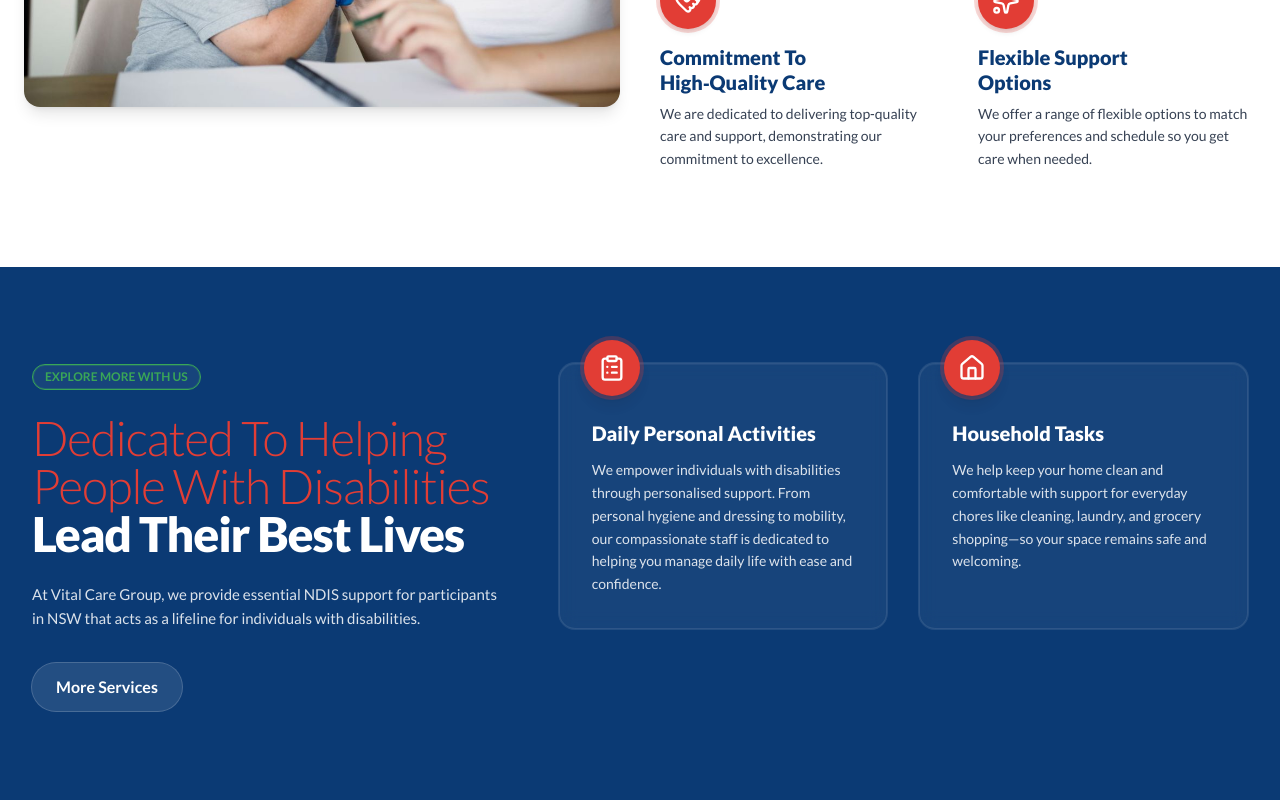
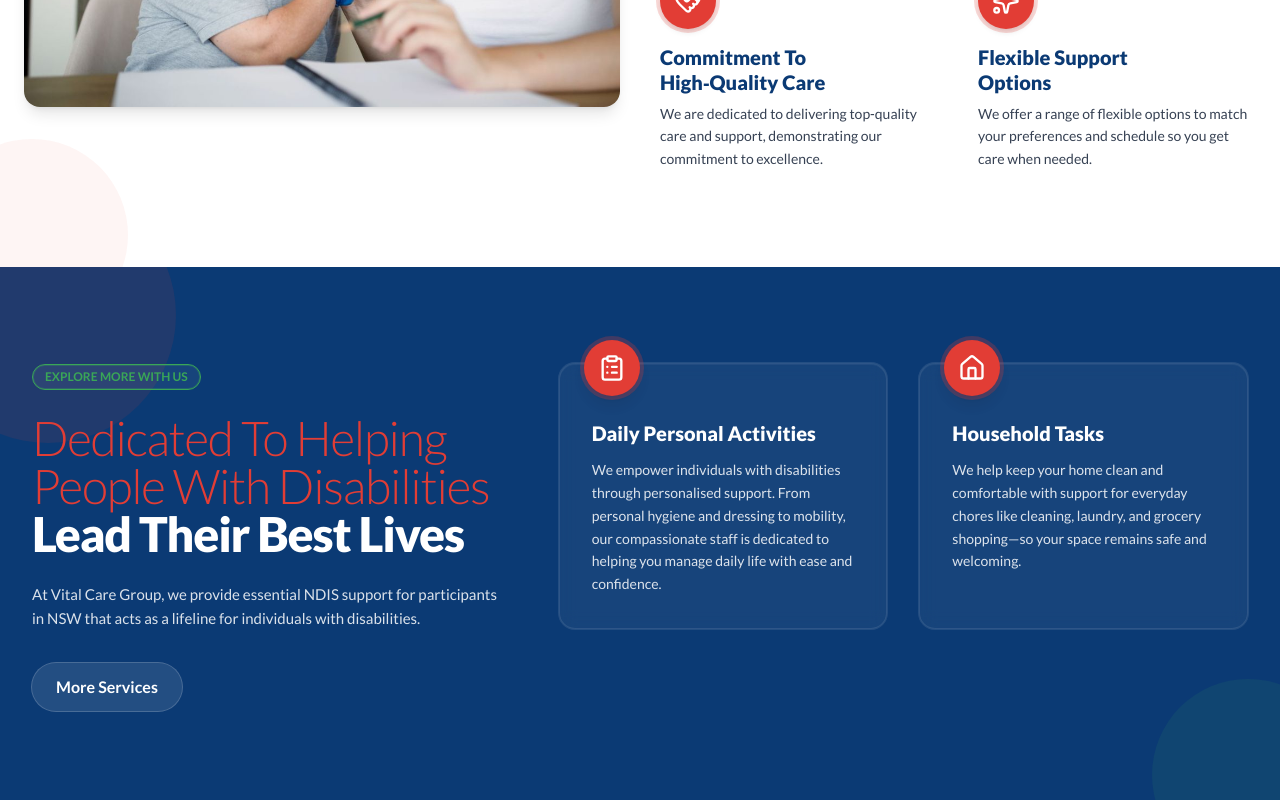
Before and after one commit to abishek12/vital-care-front-end, a Next.js app: page / in a window 1280 px wide. Shown: the part 1660-2460 px from the top of the page. Built offline with nearby package versions, Linux system fonts and the light colour scheme.

Commit message:
feat: enhance AboutSection, HomeTestimonial, and ServiceSection with animations using framer-motion

```diff
--- a/src/components/Home/AboutSection.jsx
+++ b/src/components/Home/AboutSection.jsx
@@ -1,3 +1,4 @@
+"use client";
 import {
   UserRound,
   ClipboardPlus,
@@ -6,25 +7,108 @@ import {
 } from "lucide-react";
 import Link from "next/link";
 
+import { motion } from "framer-motion";
+
 export default function AboutSection() {
+  const containerVariants = {
+    hidden: { opacity: 0 },
+    visible: {
+      opacity: 1,
+      transition: {
+        staggerChildren: 0.15,
+        delayChildren: 0.2,
+      },
+    },
+  };
+
+  const itemVariants = {
+    hidden: {
+      y: 30,
+      opacity: 0,
+      scale: 0.95,
+    },
+    visible: {
+      y: 0,
+      opacity: 1,
+      scale: 1,
+      transition: {
+        duration: 0.6,
+        ease: "easeOut",
+      },
+    },
+  };
+
+  const imageVariants = {
+    hidden: {
+      x: -50,
+      opacity: 0,
+      rotate: -2,
+    },
+    visible: {
+      x: 0,
+      opacity: 1,
+      rotate: 0,
+      transition: {
+        duration: 0.8,
+        ease: "easeOut",
+      },
+    },
+  };
+
+  const featureContainerVariants = {
+    hidden: { opacity: 0 },
+    visible: {
+      opacity: 1,
+      transition: {
+        staggerChildren: 0.1,
+        delayChildren: 0.4,
+      },
+    },
+  };
+
   return (
-    <section
+    <motion.section
       id="about"
       aria-labelledby="about-heading"
-      className="relative bg-white"
+      className="relative bg-white overflow-hidden"
+      initial="hidden"
+      whileInView="visible"
+      viewport={{ once: true, amount: 0.3 }}
+      variants={containerVariants}
     >
-      <div className="mx-auto max-w-7xl px-4 py-16 md:px-6 md:py-24">
+      {/* Background decorative elements */}
+      <motion.div
+        className="absolute -top-24 -right-24 w-64 h-64 rounded-full bg-[#0b3a74]/5"
+        initial={{ scale: 0, opacity: 0 }}
+        whileInView={{ scale: 1, opacity: 1 }}
+        viewport={{ once: true }}
+        transition={{ delay: 0.5, duration: 1, ease: "easeOut" }}
+      />
+      <motion.div
+        className="absolute -bottom-16 -left-16 w-48 h-48 rounded-full bg-[#e23d35]/5"
+        initial={{ scale: 0, opacity: 0 }}
+        whileInView={{ scale: 1, opacity: 1 }}
+        viewport={{ once: true }}
+        transition={{ delay: 0.7, duration: 1, ease: "easeOut" }}
+      />
+
+      <div className="mx-auto max-w-7xl px-4 py-16 md:px-6 md:py-24 relative z-10">
         {/* Row 1: Copy left, image right */}
         <div className="grid grid-cols-1 items-center gap-10 md:grid-cols-12">
           {/* Left copy */}
-          <div className="md:col-span-7">
-            <div className="inline-flex items-center rounded-full border border-[#3aa657] bg-white px-3 py-1 text-xs font-semibold text-[#3aa657] ring-1 ring-inset ring-[#3aa657]/30">
+          <motion.div className="md:col-span-7" variants={itemVariants}>
+            <motion.div
+              className="inline-flex items-center rounded-full border border-[#3aa657] bg-white px-3 py-1 text-xs font-semibold text-[#3aa657] ring-1 ring-inset ring-[#3aa657]/30"
+              whileHover={{ scale: 1.05 }}
+              transition={{ type: "spring", stiffness: 400, damping: 10 }}
+            >
               WHO WE ARE
-            </div>
+            </motion.div>
 
-            <h2
+            <motion.h2
               id="about-heading"
               className="mt-4 text-4xl tracking-tight sm:text-5xl"
+              variants={itemVariants}
             >
               <span className="text-[#e23d35] font-light">
                 Personalised Support For
@@ -33,69 +117,89 @@ export default function AboutSection() {
               <span className="text-[#0b3a74] font-extrabold">
                 A Brighter Future
               </span>
-            </h2>
+            </motion.h2>
 
-            <div className="mt-5 max-w-2xl space-y-4 text-[15px] leading-relaxed text-gray-700">
-              <p>
+            <motion.div
+              className="mt-5 max-w-2xl space-y-4 text-[15px] leading-relaxed text-gray-700"
+              variants={itemVariants}
+            >
+              <motion.p variants={itemVariants}>
                 At Vital Care Group, the challenges faced by individuals with
                 disabilities serve as our driving force, especially the struggle
                 for access to essential services and personalised care. We
                 believe everyone deserves more than just care—they deserve
                 dignity, choice, and meaningful opportunities.
-              </p>
-              <p>
+              </motion.p>
+              <motion.p variants={itemVariants}>
                 As a trusted NDIS service provider in NSW, we aim to offer
                 personalised in‑home and community support that truly makes a
                 difference. Our team brings extensive experience across a wide
                 range of clinical and educational settings in the disability
                 sector.
-              </p>
-            </div>
+              </motion.p>
+            </motion.div>
 
-            <div className="mt-7">
+            <motion.div className="mt-7" variants={itemVariants}>
               <Link
                 href="/about"
-                className="inline-flex items-center rounded-full bg-[#0b3a74] px-5 py-2.5 text-sm font-semibold text-white shadow-sm hover:bg-[#0a3366] focus-visible:outline focus-visible:outline-2 focus-visible:outline-offset-2 focus-visible:outline-[#0b3a74]"
+                className="inline-flex items-center rounded-full bg-[#0b3a74] px-5 py-2.5 text-sm font-semibold text-white shadow-sm hover:bg-[#0a3366] focus-visible:outline focus-visible:outline-2 focus-visible:outline-offset-2 focus-visible:outline-[#0b3a74] transition-all duration-300 hover:shadow-lg"
               >
                 Our Story
               </Link>
-            </div>
-          </div>
+            </motion.div>
+          </motion.div>
 
           {/* Right image */}
-          <div className="md:col-span-5">
+          <motion.div
+            className="md:col-span-5"
+            variants={imageVariants}
+            whileHover={{
+              scale: 1.02,
+              transition: { duration: 0.3 },
+            }}
+          >
             {/* eslint-disable-next-line @next/next/no-img-element */}
             <img
               src="/images/Vital-Care-Group-9.jpg"
               alt="Participants smiling together outdoors"
               className="aspect-[16/10] w-full rounded-2xl object-cover shadow-lg"
             />
-          </div>
+          </motion.div>
         </div>
 
         {/* Row 2: Image left, Features right */}
         <div className="mt-12 grid grid-cols-1 items-start gap-10 md:mt-16 md:grid-cols-12">
           {/* Left image */}
-          <div className="md:col-span-6">
+          <motion.div
+            className="md:col-span-6"
+            variants={imageVariants}
+            whileHover={{
+              scale: 1.02,
+              transition: { duration: 0.3 },
+            }}
+          >
             {/* eslint-disable-next-line @next/next/no-img-element */}
             <img
               src="/images/Vital-Care-Group-10.jpg"
               alt="Support worker and participant celebrating together"
               className="aspect-[16/10] w-full rounded-2xl object-cover shadow-lg"
             />
-          </div>
+          </motion.div>
 
           {/* Right features */}
-          <div className="md:col-span-6">
+          <motion.div
+            className="md:col-span-6"
+            variants={featureContainerVariants}
+          >
             <div className="grid grid-cols-1 gap-x-10 gap-y-10 sm:grid-cols-2">
-              {features.map((f) => (
-                <Feature key={f.title1} {...f} />
+              {features.map((f, index) => (
+                <Feature key={f.title1} {...f} index={index} />
               ))}
             </div>
-          </div>
+          </motion.div>
         </div>
       </div>
-    </section>
+    </motion.section>
   );
 }
 
@@ -126,17 +230,76 @@ const features = [
   },
 ];
 
-function Feature({ icon: Icon, title1, title2, desc }) {
+function Feature({ icon: Icon, title1, title2, desc, index }) {
+  const featureVariants = {
+    hidden: {
+      y: 30,
+      opacity: 0,
+      scale: 0.95,
+    },
+    visible: {
+      y: 0,
+      opacity: 1,
+      scale: 1,
+      transition: {
+        duration: 0.6,
+        ease: "easeOut",
+        delay: index * 0.1,
+      },
+    },
+  };
+
+  const iconVariants = {
+    hidden: {
+      scale: 0,
+      rotate: -180,
+    },
+    visible: {
+      scale: 1,
+      rotate: 0,
+      transition: {
+        type: "spring",
+        stiffness: 200,
+        damping: 15,
+        delay: index * 0.1 + 0.2,
+      },
+    },
+    hover: {
+      scale: 1.1,
+      rotate: 5,
+      transition: { duration: 0.2 },
+    },
+  };
+
   return (
-    <div className="flex flex-col">
-      <div className="mb-4 inline-flex size-14 items-center justify-center rounded-full bg-[#e23d35] text-white shadow-md ring-4 ring-[#e23d35]/20">
+    <motion.div
+      className="flex flex-col"
+      variants={featureVariants}
+      whileHover={{
+        y: -5,
+        transition: { duration: 0.2 },
+      }}
+    >
+      <motion.div
+        className="mb-4 inline-flex size-14 items-center justify-center rounded-full bg-[#e23d35] text-white shadow-md ring-4 ring-[#e23d35]/20"
+        variants={iconVariants}
+        whileHover="hover"
+      >
         <Icon className="size-7" aria-hidden="true" />
-      </div>
+      </motion.div>
       <h3 className="text-xl font-extrabold leading-tight text-[#0b3a74]">
         <span className="block">{title1}</span>
         <span className="block">{title2}</span>
       </h3>
-      <p className="mt-2 text-sm leading-relaxed text-gray-700">{desc}</p>
-    </div>
+      <motion.p
+        className="mt-2 text-sm leading-relaxed text-gray-700"
+        initial={{ opacity: 0 }}
+        whileInView={{ opacity: 1 }}
+        viewport={{ once: true }}
+        transition={{ delay: index * 0.1 + 0.4, duration: 0.5 }}
+      >
+        {desc}
+      </motion.p>
+    </motion.div>
   );
 }
--- a/src/components/Home/HomeTestimonial.jsx
+++ b/src/components/Home/HomeTestimonial.jsx
@@ -1,11 +1,11 @@
 "use client";
 
-import Link from "next/link";
 import { Star } from "lucide-react";
 import { Swiper, SwiperSlide } from "swiper/react";
 import { Pagination } from "swiper/modules";
 import "swiper/css";
 import "swiper/css/pagination";
+import { motion } from "framer-motion";
 
 import BookAssessmentDrawer from "../Buton/AssessmentButton";
 
@@ -37,11 +37,36 @@ export default function HomeTestimonial() {
     },
   ];
 
+  const containerVariants = {
+    hidden: { opacity: 0 },
+    visible: {
+      opacity: 1,
+      transition: {
+        staggerChildren: 0.2,
+      },
+    },
+  };
+
+  const itemVariants = {
+    hidden: { y: 20, opacity: 0 },
+    visible: {
+      y: 0,
+      opacity: 1,
+      transition: {
+        duration: 0.5,
+      },
+    },
+  };
+
   return (
-    <section
+    <motion.section
       id="testimonials"
       aria-labelledby="testimonials-heading"
       className="relative isolate text-white"
+      initial="hidden"
+      whileInView="visible"
+      viewport={{ once: true, amount: 0.2 }}
+      variants={containerVariants}
     >
       {/* Background */}
       <div
@@ -52,7 +77,7 @@ export default function HomeTestimonial() {
 
       <div className="mx-auto grid max-w-7xl grid-cols-1 items-start gap-10 px-4 py-16 md:grid-cols-12 md:px-6 md:py-24">
         {/* Left section */}
-        <div className="md:col-span-5">
+        <motion.div className="md:col-span-5" variants={itemVariants}>
           <div className="inline-flex items-center rounded-full border border-[#3aa657] bg-white/5 px-3 py-1 text-xs font-semibold text-[#3aa657] ring-1 ring-inset ring-[#3aa657]/30">
             TESTIMONIALS
           </div>
@@ -81,10 +106,10 @@ export default function HomeTestimonial() {
               }
             />{" "}
           </div>
-        </div>
+        </motion.div>
 
         {/* Right section (Carousel) */}
-        <div className="md:col-span-7">
+        <motion.div className="md:col-span-7" variants={itemVariants}>
           <Swiper
             modules={[Pagination]}
             spaceBetween={20}
@@ -101,15 +126,23 @@ export default function HomeTestimonial() {
               </SwiperSlide>
             ))}
           </Swiper>
+        </motion.div>
       </div>
-      </div>
-    </section>
+    </motion.section>
   );
 }
 
 function TestimonialCard({ name, role, rating, quote }) {
+  const cardVariants = {
+    hidden: { scale: 0.95, opacity: 0 },
+    visible: { scale: 1, opacity: 1, transition: { duration: 0.4 } },
+  };
+
   return (
-    <article className="overflow-hidden rounded-3xl bg-white/90 text-gray-900 shadow-xl backdrop-blur">
+    <motion.article
+      className="overflow-hidden rounded-3xl bg-white/90 text-gray-900 shadow-xl backdrop-blur"
+      variants={cardVariants}
+    >
       <div className="bg-[var(--primary-blue)] px-6 py-4 text-white">
         <div className="text-sm font-extrabold">— {name}</div>
         <div className="mt-1 flex items-center justify-between gap-3 text-xs">
@@ -120,11 +153,21 @@ function TestimonialCard({ name, role, rating, quote }) {
       <div className="px-6 py-5 text-sm leading-relaxed text-gray-800">
         <p>{quote}</p>
       </div>
-    </article>
+    </motion.article>
   );
 }
 
 function Stars({ count = 5 }) {
+  const starVariants = {
+    hidden: { opacity: 0 },
+    visible: (i) => ({
+      opacity: 1,
+      transition: {
+        delay: i * 0.1,
+      },
+    }),
+  };
+
   return (
     <div
       className="flex items-center gap-0.5"
@@ -134,14 +177,21 @@ function Stars({ count = 5 }) {
       {Array.from({ length: 5 }).map((_, i) => {
         const filled = i < count;
         return (
+          <motion.div
+            key={i}
+            custom={i}
+            initial="hidden"
+            animate="visible"
+            variants={starVariants}
+          >
             <Star
-            key={i}
               className={`size-4 ${
                 filled ? "text-[var(--primary-red)]" : "text-white/50"
               }`}
               strokeWidth={filled ? 0 : 2}
               fill={filled ? "currentColor" : "none"}
             />
+          </motion.div>
         );
       })}
     </div>
--- a/src/components/Home/ServiceSection.jsx
+++ b/src/components/Home/ServiceSection.jsx
@@ -1,83 +1,245 @@
-import { ClipboardList, Home, Users, Car, Heart, Calendar } from "lucide-react";
+"use client";
+import { ClipboardList, Home } from "lucide-react";
 import Link from "next/link";
+import { motion } from "framer-motion";
 
 export default function ServiceSection() {
+  const containerVariants = {
+    hidden: { opacity: 0 },
+    visible: {
+      opacity: 1,
+      transition: {
+        staggerChildren: 0.2,
+        delayChildren: 0.3,
+      },
+    },
+  };
+
+  const itemVariants = {
+    hidden: { y: 50, opacity: 0 },
+    visible: {
+      y: 0,
+      opacity: 1,
+      transition: {
+        duration: 0.7,
+        ease: "easeOut",
+      },
+    },
+  };
+
+  const badgeVariants = {
+    hidden: { scale: 0, rotate: -180 },
+    visible: {
+      scale: 1,
+      rotate: 0,
+      transition: {
+        type: "spring",
+        stiffness: 200,
+        damping: 15,
+        delay: 0.2,
+      },
+    },
+    hover: {
+      scale: 1.05,
+      transition: { duration: 0.2 },
+    },
+  };
+
   return (
-    <section
+    <motion.section
       id="services"
       aria-labelledby="services-heading"
-      className="relative bg-[#0b3a74] text-white py-16 md:py-24"
+      className="relative bg-[#0b3a74] text-white py-16 md:py-24 overflow-hidden"
+      initial="hidden"
+      whileInView="visible"
+      viewport={{ once: true, amount: 0.3 }}
+      variants={containerVariants}
     >
-      <div className="mx-auto max-w-7xl px-4 md:px-8">
+      {/* Animated background elements */}
+      <motion.div
+        className="absolute -top-20 -left-20 w-64 h-64 rounded-full bg-[#e23d35]/10"
+        initial={{ scale: 0, opacity: 0 }}
+        whileInView={{ scale: 1, opacity: 1 }}
+        viewport={{ once: true }}
+        transition={{ delay: 0.5, duration: 1 }}
+      />
+      <motion.div
+        className="absolute -bottom-16 -right-16 w-48 h-48 rounded-full bg-[#3aa657]/10"
+        initial={{ scale: 0, opacity: 0 }}
+        whileInView={{ scale: 1, opacity: 1 }}
+        viewport={{ once: true }}
+        transition={{ delay: 0.7, duration: 1 }}
+      />
+
+      <div className="mx-auto max-w-7xl px-4 md:px-8 relative z-10">
         <div className="grid grid-cols-1 items-start gap-12 lg:grid-cols-12">
           {/* Left: Headline + CTA */}
-          <div className="lg:col-span-5">
-            <div className="inline-flex items-center rounded-full border border-[#3aa657] bg-white/5 px-3 py-1 text-xs font-semibold text-[#3aa657] ring-1 ring-inset ring-[#3aa657]/30">
+          <motion.div className="lg:col-span-5" variants={itemVariants}>
+            <motion.div
+              className="inline-flex items-center rounded-full border border-[#3aa657] bg-white/5 px-3 py-1 text-xs font-semibold text-[#3aa657] ring-1 ring-inset ring-[#3aa657]/30"
+              variants={badgeVariants}
+              whileHover="hover"
+            >
               EXPLORE MORE WITH US
-            </div>
+            </motion.div>
 
-            <h2
+            <motion.h2
               id="services-heading"
               className="mt-6 text-4xl font-extrabold tracking-tight sm:text-5xl"
+              variants={itemVariants}
             >
-              <span className="text-[#e23d35] font-light">
+              <motion.span
+                className="text-[#e23d35] font-light"
+                initial={{ opacity: 0, x: -30 }}
+                whileInView={{ opacity: 1, x: 0 }}
+                viewport={{ once: true }}
+                transition={{ delay: 0.4, duration: 0.7 }}
+              >
                 Dedicated To Helping People With Disabilities
-              </span>
+              </motion.span>
               <br />
-              <span className="text-white">Lead Their Best Lives</span>
-            </h2>
+              <motion.span
+                className="text-white"
+                initial={{ opacity: 0, x: -30 }}
+                whileInView={{ opacity: 1, x: 0 }}
+                viewport={{ once: true }}
+                transition={{ delay: 0.6, duration: 0.7 }}
+              >
+                Lead Their Best Lives
+              </motion.span>
+            </motion.h2>
 
-            <p className="mt-6 text-[15px] leading-relaxed text-white/85">
+            <motion.p
+              className="mt-6 text-[15px] leading-relaxed text-white/85"
+              variants={itemVariants}
+            >
               At Vital Care Group, we provide essential NDIS support for
               participants in NSW that acts as a lifeline for individuals with
               disabilities.
-            </p>
+            </motion.p>
 
-            <div className="mt-8">
+            <motion.div className="mt-8" variants={itemVariants}>
               <Link
                 href="/services"
-                className="inline-flex items-center rounded-full bg-white/10 px-6 py-3 text-base font-semibold text-white ring-1 ring-white/25 hover:bg-white/20 focus-visible:outline focus-visible:outline-2 focus-visible:outline-offset-2 focus-visible:outline-white/80 transition-colors duration-200"
+                className="inline-flex items-center rounded-full bg-white/10 px-6 py-3 text-base font-semibold text-white ring-1 ring-white/25 hover:bg-white/20 focus-visible:outline focus-visible:outline-2 focus-visible:outline-offset-2 focus-visible:outline-white/80 transition-all duration-300 hover:shadow-lg hover:scale-105"
               >
                 More Services
               </Link>
-            </div>
-          </div>
+            </motion.div>
+          </motion.div>
 
           {/* Right: Service Cards */}
-          <div className="lg:col-span-7">
+          <motion.div className="lg:col-span-7" variants={containerVariants}>
             <div className="grid grid-cols-1 gap-8 md:grid-cols-2">
               <ServiceCard
                 icon={ClipboardList}
                 title="Daily Personal Activities"
                 desc="We empower individuals with disabilities through personalised support. From personal hygiene and dressing to mobility, our compassionate staff is dedicated to helping you manage daily life with ease and confidence."
+                delay={0.4}
               />
               <ServiceCard
                 icon={Home}
                 title="Household Tasks"
                 desc="We help keep your home clean and comfortable with support for everyday chores like cleaning, laundry, and grocery shopping—so your space remains safe and welcoming."
+                delay={0.6}
               />
             </div>
-          </div>
+          </motion.div>
         </div>
       </div>
-    </section>
+    </motion.section>
   );
 }
 
-function ServiceCard({ icon: Icon, title, desc }) {
+function ServiceCard({ icon: Icon, title, desc, delay = 0 }) {
+  const cardVariants = {
+    hidden: {
+      y: 60,
+      opacity: 0,
+      rotateX: 10,
+    },
+    visible: {
+      y: 0,
+      opacity: 1,
+      rotateX: 0,
+      transition: {
+        duration: 0.8,
+        ease: "easeOut",
+        delay: delay,
+      },
+    },
+    hover: {
+      y: -10,
+      scale: 1.02,
+      transition: {
+        duration: 0.3,
+        ease: "easeOut",
+      },
+    },
+  };
+
+  const iconVariants = {
+    hidden: {
+      scale: 0,
+      rotate: -180,
+    },
+    visible: {
+      scale: 1,
+      rotate: 0,
+      transition: {
+        type: "spring",
+        stiffness: 200,
+        damping: 15,
+        delay: delay + 0.2,
+      },
+    },
+    hover: {
+      scale: 1.1,
+      rotate: 5,
+      transition: { duration: 0.2 },
+    },
+  };
+
+  const contentVariants = {
+    hidden: { opacity: 0 },
+    visible: {
+      opacity: 1,
+      transition: {
+        duration: 0.5,
+        delay: delay + 0.4,
+      },
+    },
+  };
+
   return (
-    <article className="relative rounded-2xl border border-white/10 bg-white/5 p-8 shadow-[0_1px_0_0_rgba(255,255,255,0.05)_inset] ring-1 ring-white/10 backdrop-blur h-full flex flex-col">
+    <motion.article
+      className="relative rounded-2xl border border-white/10 bg-white/5 p-8 shadow-[0_1px_0_0_rgba(255,255,255,0.05)_inset] ring-1 ring-white/10 backdrop-blur h-full flex flex-col"
+      variants={cardVariants}
+      whileHover="hover"
+    >
       {/* Floating red icon badge */}
-      <div className="absolute -top-6 left-6 inline-flex items-center justify-center">
+      <motion.div
+        className="absolute -top-6 left-6 inline-flex items-center justify-center"
+        variants={iconVariants}
+        whileHover="hover"
+      >
         <div className="inline-flex size-14 items-center justify-center rounded-full bg-[#e23d35] text-white shadow-lg ring-4 ring-[#e23d35]/25">
           <Icon className="size-7" aria-hidden="true" />
         </div>
-      </div>
+      </motion.div>
 
-      <h3 className="mt-6 text-xl font-extrabold leading-snug">{title}</h3>
-      <p className="mt-3 text-sm leading-relaxed text-white/85 flex-grow">
+      <motion.h3
+        className="mt-6 text-xl font-extrabold leading-snug"
+        variants={contentVariants}
+      >
+        {title}
+      </motion.h3>
+      <motion.p
+        className="mt-3 text-sm leading-relaxed text-white/85 flex-grow"
+        variants={contentVariants}
+      >
         {desc}
-      </p>
-    </article>
+      </motion.p>
+    </motion.article>
   );
 }
```
Lines whose indentation alone changed are shown as unchanged.
